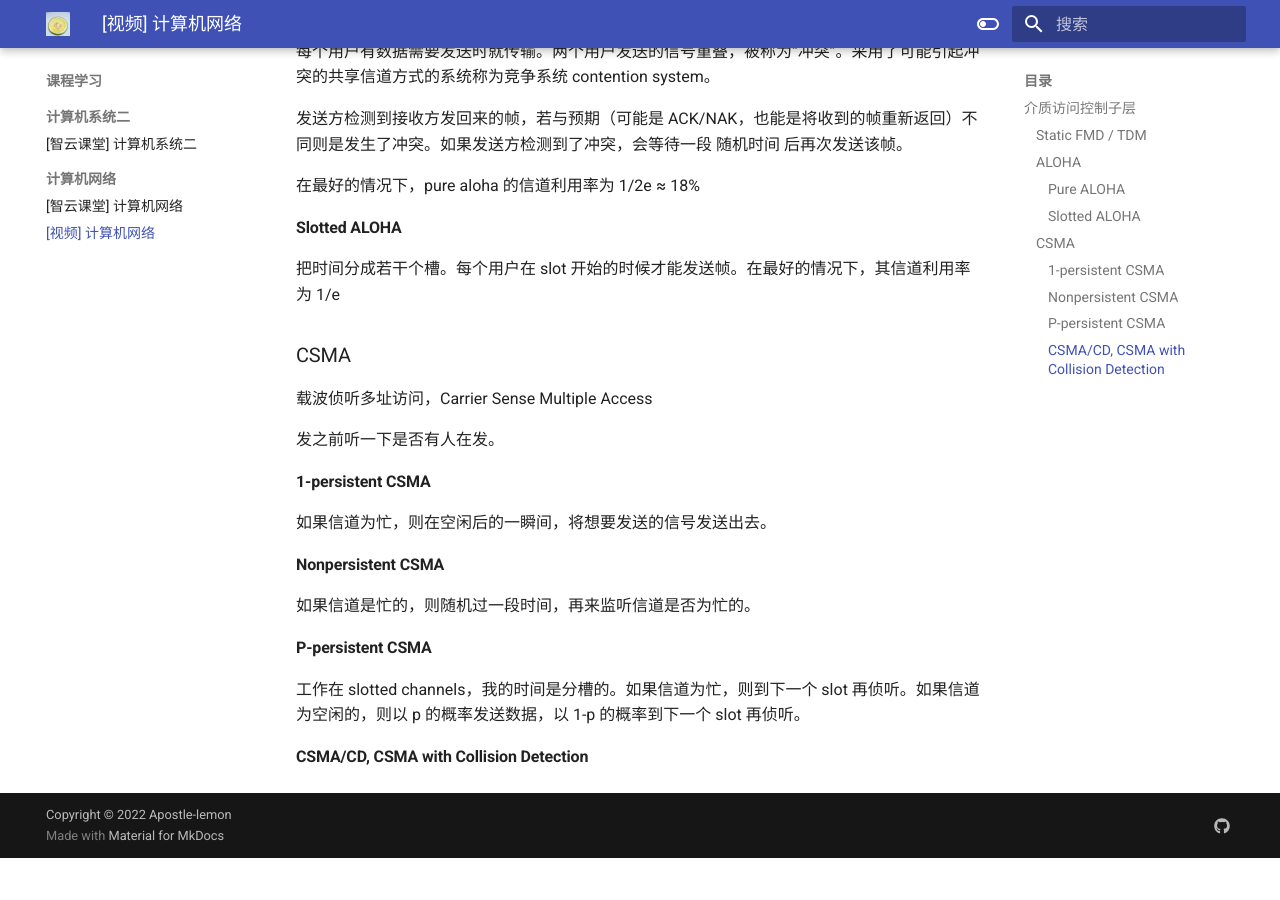
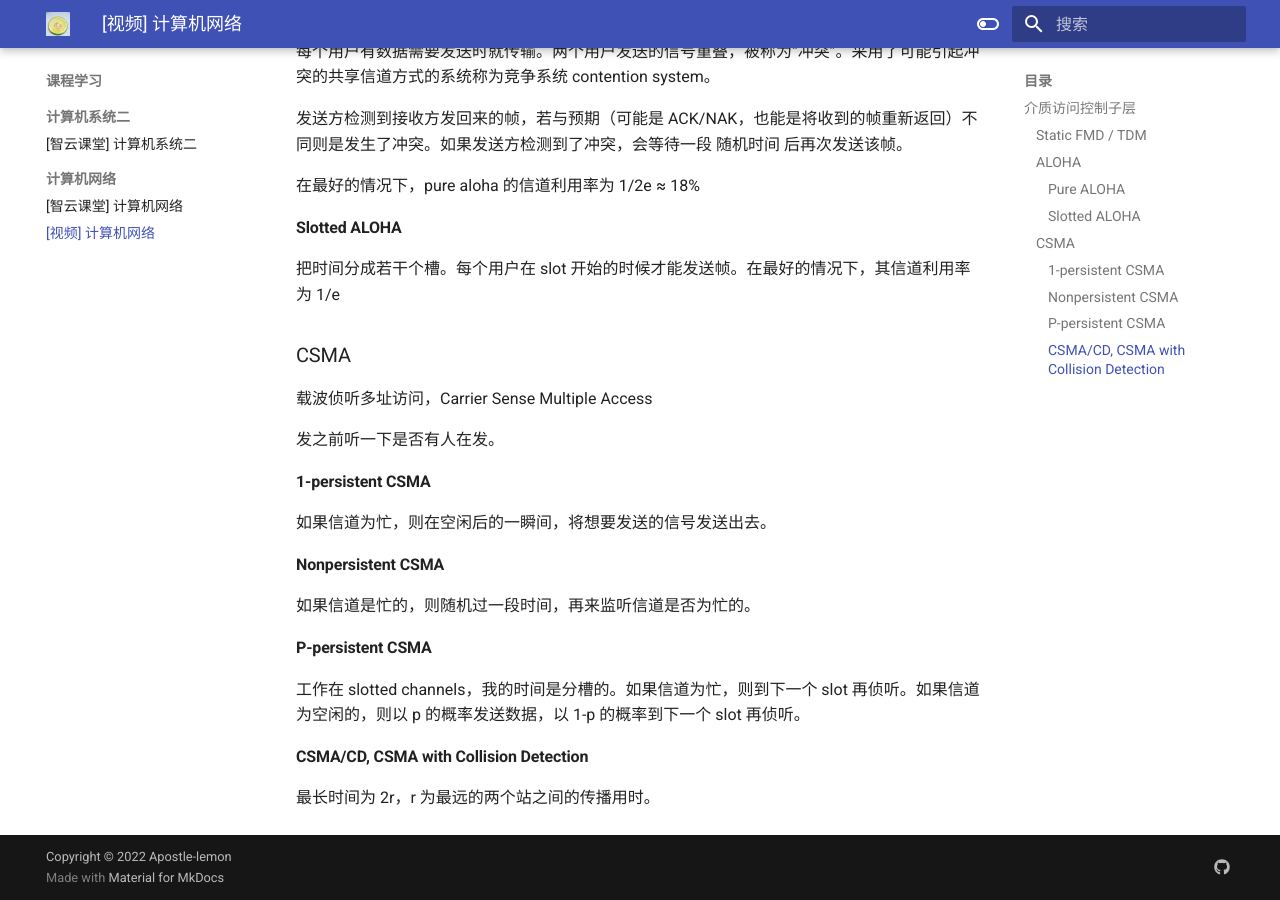
Before and after one commit to Apostle-lemon/Apostle-lemon.github.io, an MkDocs documentation site: the page built from docs/课程学习/计算机网络/【视频】计算机网络.md, in a window 1280 px wide and 900 px high, scrolled down 623 px. Built offline with MkDocs 1.6.1 and Material for MkDocs 9.7.7, drawn with Linux system fonts in a browser that asks for light colours; before the commit the page ends 1481 px from its top, so only the background shows below that.

Commit message:
vault backup: 2022-10-28 09:40:39
Affected files:
docs/课程学习/计算机网络/【视频】计算机网络.md

```diff
--- a/docs/课程学习/计算机网络/【视频】计算机网络.md
+++ b/docs/课程学习/计算机网络/【视频】计算机网络.md
@@ -45,3 +45,5 @@ ALOHA, additive links on-line hawaii area。对没有 hawaii 代表的就是夏
 工作在 slotted channels，我的时间是分槽的。如果信道为忙，则到下一个 slot 再侦听。如果信道为空闲的，则以 p 的概率发送数据，以 1-p 的概率到下一个 slot 再侦听。
 
 #### CSMA/CD, CSMA with Collision Detection
+
+最长时间为 2r，r 为最远的两个站之间的传播用时。
```
